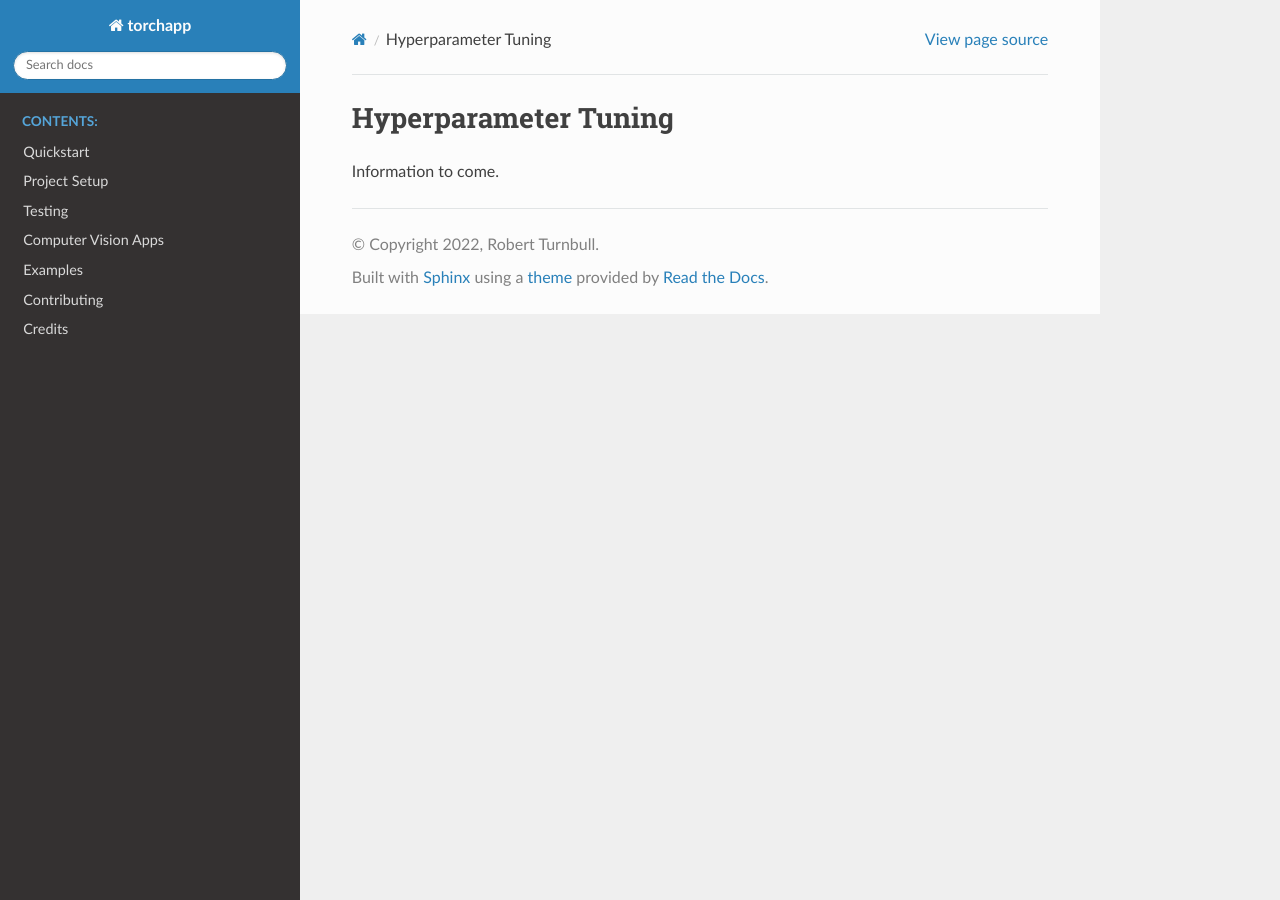
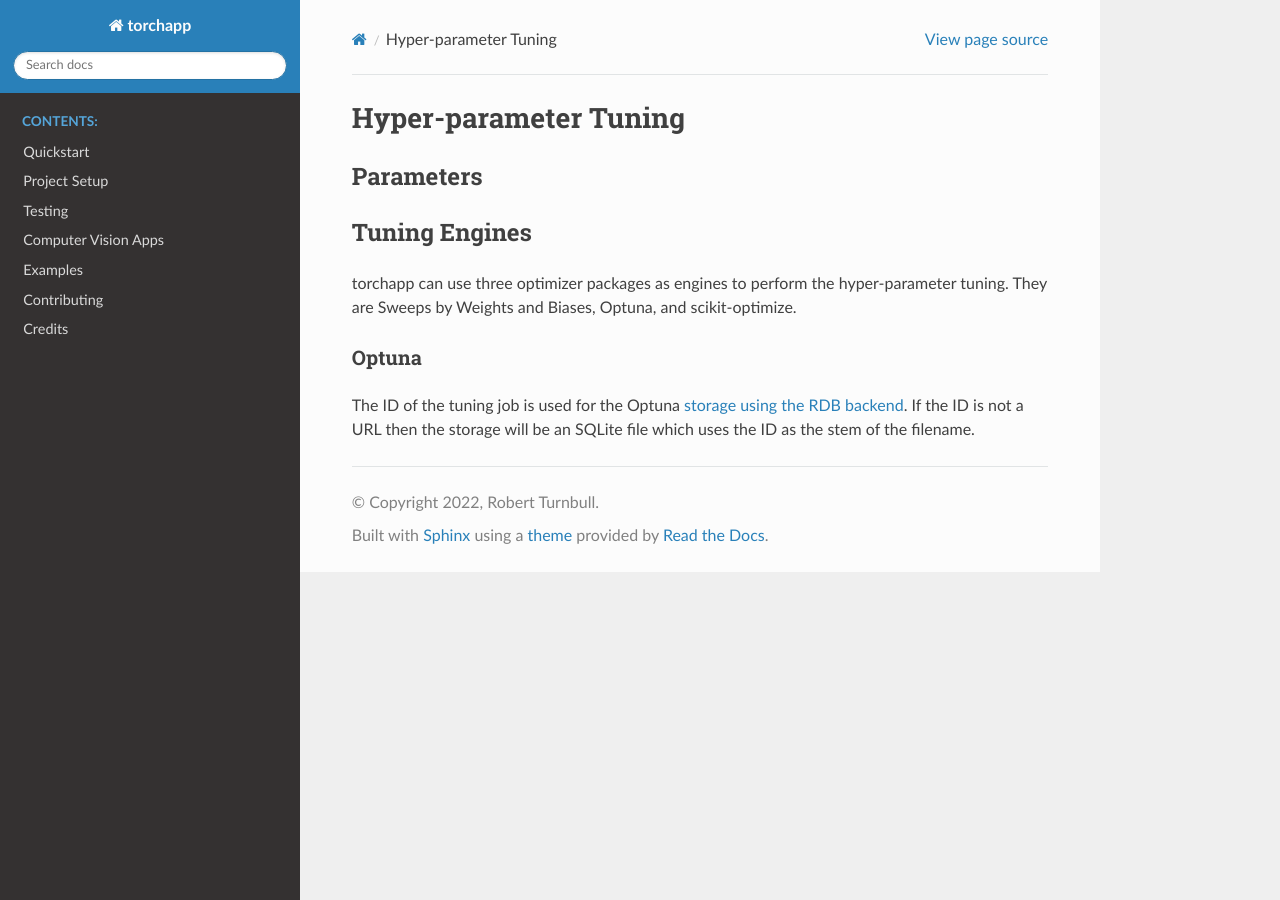
Before and after one commit to rbturnbull/torchapp, a Sphinx documentation site: the page built from docs/tuning.rst, in a window 1280 px wide. Built offline with Sphinx 7.4.7 and the Read the Docs theme 2.0.0, drawn with Linux system fonts in a browser that asks for light colours; pages that are not in the unit, such as notebooks, are missing from menus.

Commit message:
:cop: adding test for optuna storage

```diff
--- a/docs/tuning.rst
+++ b/docs/tuning.rst
@@ -1,5 +1,19 @@
 =======================
-Hyperparameter Tuning
+Hyper-parameter Tuning
 =======================
 
-Information to come.
+Parameters
+==========
+
+
+Tuning Engines
+==============
+
+torchapp can use three optimizer packages as engines to perform the hyper-parameter tuning.
+They are Sweeps by Weights and Biases, Optuna, and scikit-optimize.
+
+Optuna
+--------
+
+The ID of the tuning job is used for the Optuna `storage using the RDB backend <https://optuna.readthedocs.io/en/stable/tutorial/20_recipes/001_rdb.html#sphx-glr-tutorial-20-recipes-001-rdb-py>`_.
+If the ID is not a URL then the storage will be an SQLite file which uses the ID as the stem of the filename.
```
Also changed, not shown: 2 other files.
